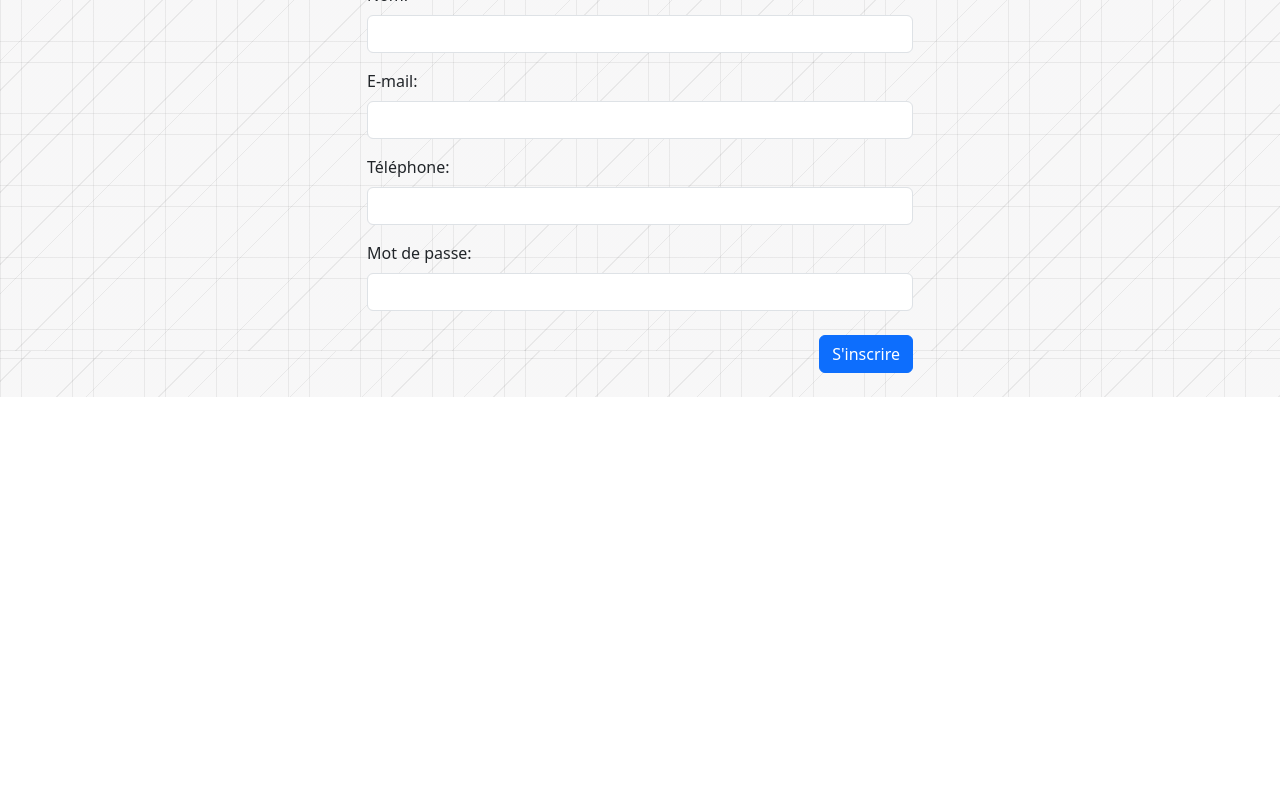
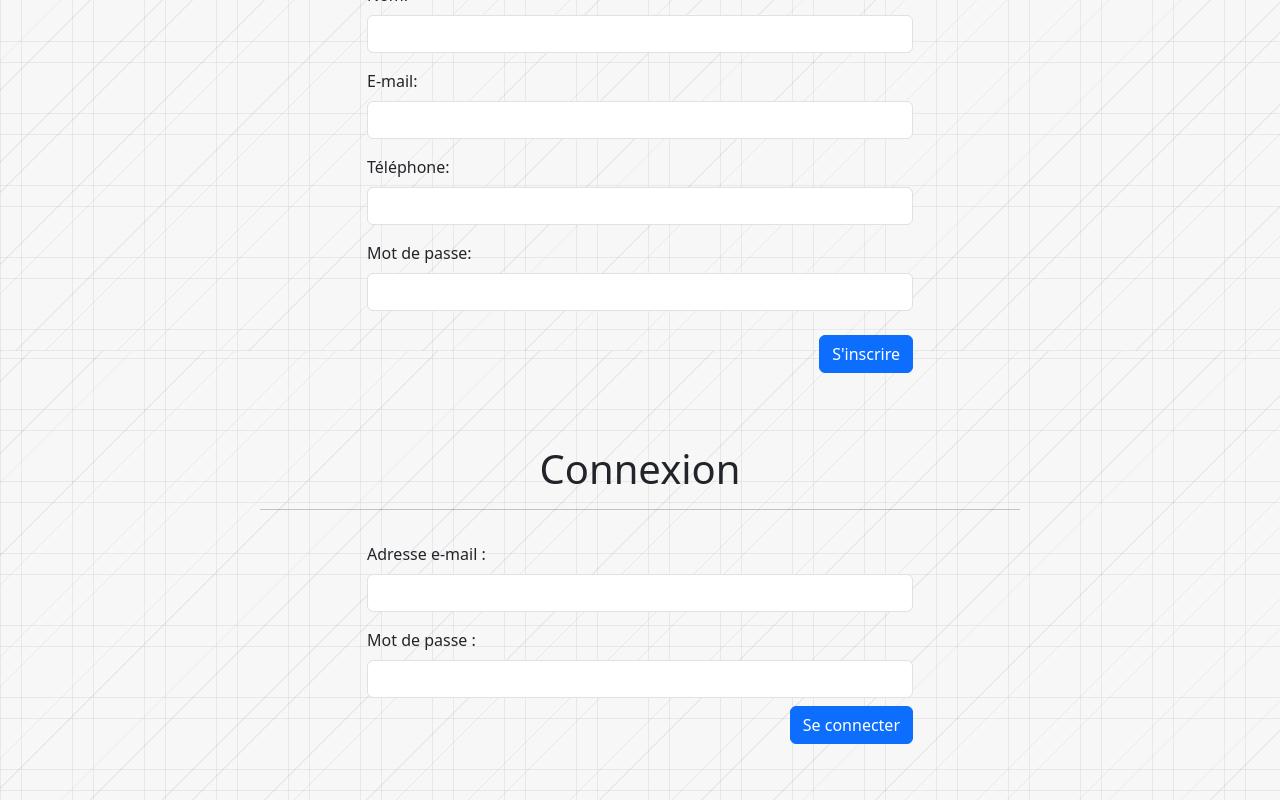
Before and after one commit to Matiasgmz/foot_equipements, a React (Create React App) app: page / in a window 1280 px wide. Shown: the part 449-1249 px from the top of the page. Before the commit the page ends 846 px from the top, so only its background shows below. Built offline with nearby package versions, Linux system fonts and the light colour scheme; no server answers.

Commit message:
Ajout du formulaire d'inscription

```diff
--- a/src/App.js
+++ b/src/App.js
@@ -4,6 +4,7 @@ import CardProducts from './components/CardProducts';
 import axios from 'axios';
 import Header from './components/Header';
 import RegisterForm from './components/RegisterForm';
+import LoginForm from './components/LoginForm';
 
 
 function App() {
@@ -12,6 +13,7 @@ function App() {
       <Header></Header>
       <CardProducts></CardProducts>
       <RegisterForm></RegisterForm>
+      <LoginForm></LoginForm>
     </div>
   );
 }
--- /dev/null
+++ b/src/components/LoginForm.jsx
@@ -0,0 +1,67 @@
+import React, { useState } from 'react';
+import { Form, Button } from 'react-bootstrap';
+import axios from 'axios';
+
+export default function LoginForm() {
+    const [formData, setFormData] = useState({
+        mail: '',
+        password: ''
+    });
+
+    const handleChange = (e) => {
+        setFormData({ ...formData, [e.target.name]: e.target.value });
+    };
+
+    const handleSubmit = async (e) => {
+        console.log(formData)
+        e.preventDefault();
+
+        try {
+            const response = await axios.post('http://localhost:3000/api/login', formData);
+            console.log(response.data);
+
+            setFormData({
+                mail: '',
+                password: ''
+            });
+        } catch (error) {
+            console.error(error);
+        }
+    };
+
+    return (
+        <div className="container my-5">
+            <div className="row justify-content-center">
+                <h1>Connexion</h1>
+                <hr className='col-8 mt-2' />
+                <Form className='col-12 col-sm-6' onSubmit={handleSubmit}>
+                    <Form.Group className='text-start mt-3' controlId="email">
+                        <Form.Label>Adresse e-mail :</Form.Label>
+                        <Form.Control
+                            type="email"
+                            name="mail"
+                            value={formData.mail}
+                            onChange={handleChange}
+                            required
+                        />
+                    </Form.Group>
+                    <Form.Group className='text-start mt-3' controlId="password">
+                        <Form.Label>Mot de passe :</Form.Label>
+                        <Form.Control
+                            type="password"
+                            name="password"
+                            value={formData.password}
+                            onChange={handleChange}
+                            required
+                        />
+                    </Form.Group>
+                    <div className='text-end my-2'>
+                    <Button variant="primary" type="submit">
+                        Se connecter
+                    </Button>
+                    </div>
+                </Form>
+            </div>
+        </div>
+    );
+}
```
Also changed, not shown: src/components/CardProducts.jsx (line endings or trailing spaces).
